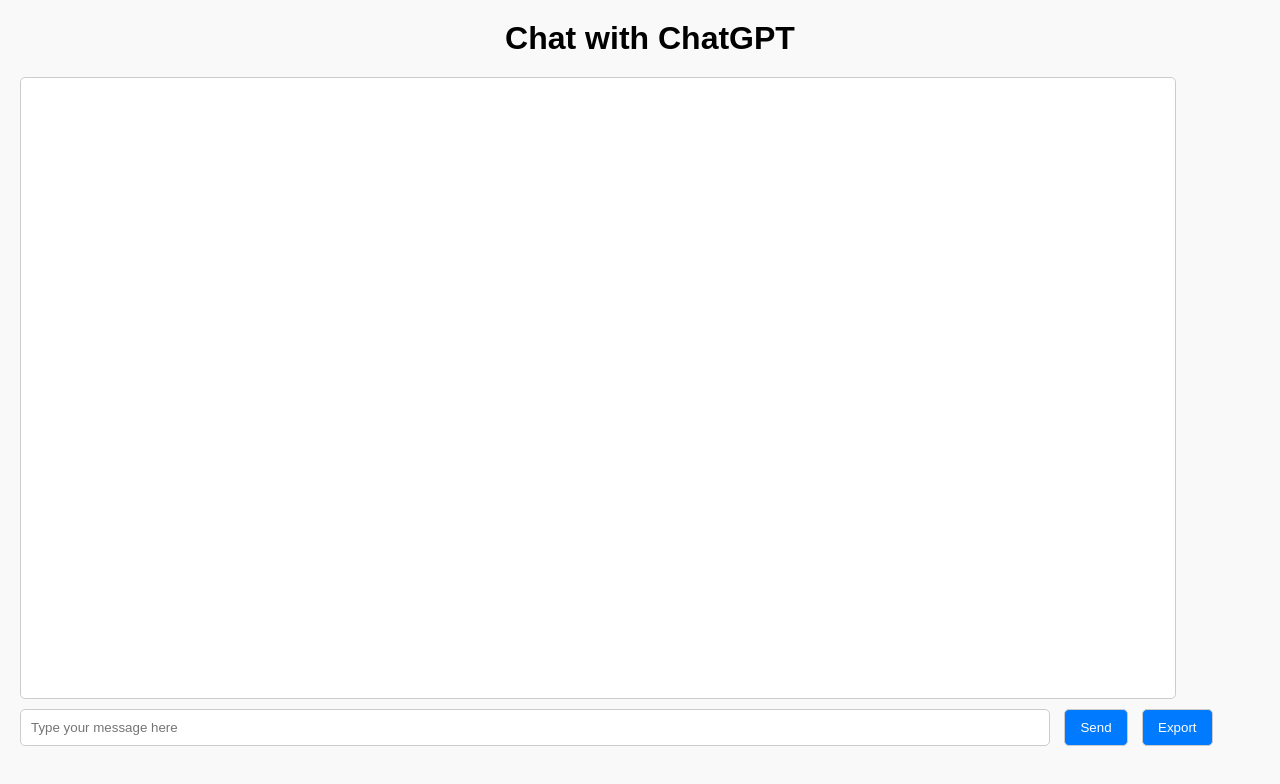
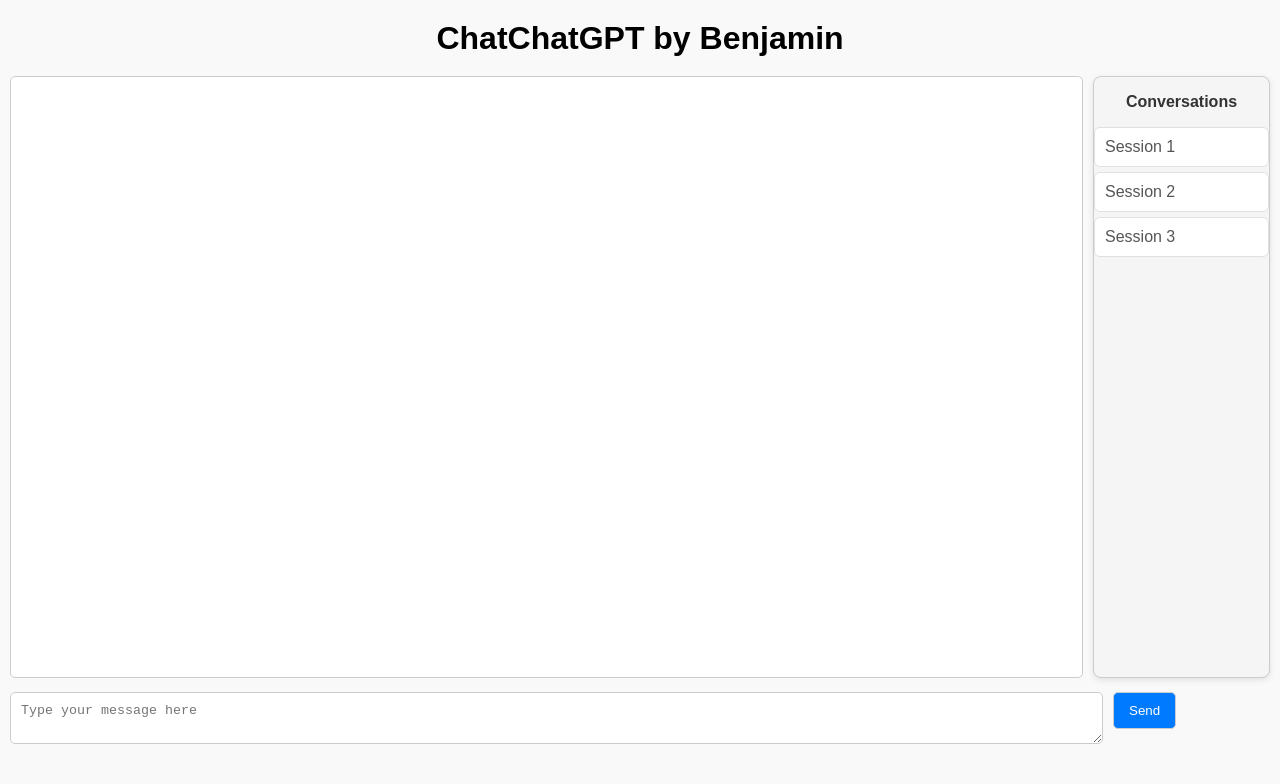
Before and after one commit to binbalenci/chatgpt-webchat-js, a website: page public/index.html in a window 1280 px wide. Drawn offline with nearby package versions, Linux system fonts and the light colour scheme.

Commit message:
Updated to 1.1

```diff
--- /dev/null
+++ b/nodemon.json
@@ -0,0 +1,5 @@
+{
+  "watch": ["public"],
+  "ext": "js,html",
+  "ignore": ["node_modules"]
+}
--- a/public/index.html
+++ b/public/index.html
@@ -13,13 +13,25 @@
 </head>
 
 <body>
-  <h1>Chat with ChatGPT</h1>
+  <h1>ChatChatGPT by Benjamin</h1>
 
-  <div id="chat-box"></div>
+  <div id="chat-container">
+    <div id="chat-box"></div>
+    <div id="conversation-box">
+      <p class="conversation-title">Conversations</p>
+      <ul class="conversation-list">
+        <li class="conversation-item">Session 1</li>
+        <li class="conversation-item">Session 2</li>
+        <li class="conversation-item">Session 3</li>
+      </ul>
+    </div>
+  </div>
 
-  <input type="text" id="message-input" placeholder="Type your message here" />
-  <button id="send-btn">Send</button>
-  <button id="export-btn">Export</button>
+  <div id="input-box">
+    <textarea type="text" id="message-input" placeholder="Type your message here"></textarea>
+    <button id="send-btn">Send</button>
+  </div>
+  <!-- <button id="export-btn">Export</button> -->
 
   <div id="thinking-message" class="thinking" style="display:none;">Thinking...</div>
 
--- a/public/script.js
+++ b/public/script.js
@@ -1,3 +1,5 @@
+let conversationHistory = [{ role: "system", content: "You are a helpful assistant who answers questions about programming and web development and machine learning." }];
+
 const chatBox = document.getElementById("chat-box");
 const messageInput = document.getElementById("message-input");
 const sendBtn = document.getElementById("send-btn");
@@ -40,6 +42,9 @@
   // Display the user's message
   displayMessage(userMessage, "You");
 
+  // Add user's message to conversation history
+  conversationHistory.push({ role: "user", content: userMessage });
+
   // Show "Thinking..." message
   thinkingMessage.style.display = "block";
 
@@ -53,7 +58,7 @@
       headers: {
         "Content-Type": "application/json",
       },
-      body: JSON.stringify({ userMessage }),
+      body: JSON.stringify({ conversationHistory }),
     });
 
     const data = await response.json();
@@ -65,6 +70,7 @@
     if (data.reply) {
       const formattedReply = formatCode(data.reply); // Format any code blocks
       displayMessage(formattedReply, "ChatGPT");
+      conversationHistory.push({ role: "assistant", content: data.reply });
     } else {
       displayMessage("Sorry, something went wrong.", "ChatGPT");
     }
@@ -77,30 +83,30 @@
 
 // Handle Enter key press to send message
 messageInput.addEventListener("keydown", (e) => {
-  if (e.key === "Enter") {
+  if (e.key === "Enter" && !e.shiftKey) {
     e.preventDefault(); // Prevent the default action (new line)
     sendBtn.click(); // Trigger the send button click
   }
 });
 
 // Function to export chat log to a .txt file
-exportBtn.addEventListener("click", () => {
-  let chatLog = "";
+// exportBtn.addEventListener("click", () => {
+//   let chatLog = "";
 
-  // Loop through all messages and add to the chat log
-  const messages = document.querySelectorAll(".message");
-  messages.forEach((message) => {
-    const sender = message.querySelector("span").textContent;
-    const messageText = message.querySelector("span + span").textContent;
-    chatLog += `${sender}: ${messageText}\n\n`;
-  });
+//   // Loop through all messages and add to the chat log
+//   const messages = document.querySelectorAll(".message");
+//   messages.forEach((message) => {
+//     const sender = message.querySelector("span").textContent;
+//     const messageText = message.querySelector("span + span").textContent;
+//     chatLog += `${sender}: ${messageText}\n\n`;
+//   });
 
-  // Create a Blob object from the chat log text
-  const blob = new Blob([chatLog], { type: "text/plain" });
+//   // Create a Blob object from the chat log text
+//   const blob = new Blob([chatLog], { type: "text/plain" });
 
-  // Create a link element and trigger a download
-  const link = document.createElement("a");
-  link.href = URL.createObjectURL(blob);
-  link.download = "chat_log.txt"; // Name of the file to download
-  link.click();
-});
+//   // Create a link element and trigger a download
+//   const link = document.createElement("a");
+//   link.href = URL.createObjectURL(blob);
+//   link.download = "chat_log.txt"; // Name of the file to download
+//   link.click();
+// });
--- a/public/styles.css
+++ b/public/styles.css
@@ -1,7 +1,7 @@
 body {
   flex: 1;
   margin: 0;
-  padding-left: 20px;
+  padding: 0;
   font-family: Arial, sans-serif;
   background-color: #f9f9f9;
 }
@@ -11,19 +11,43 @@
   text-align: center;
 }
 
+#chat-container {
+  display: flex;
+  flex-direction: row;
+  align-items: center;
+  height: 600px;
+  gap: 10px;
+  margin: 0 10px;
+}
+
 #chat-box {
-  width: 90%;
-  height: 600px;
+  width: 85%;
+  height: 100%;
   border: 1px solid #ccc;
-  padding: 10px;
   overflow-y: scroll;
   background-color: white;
-  margin-bottom: 10px;
   border-radius: 5px;
 }
 
+#conversation-box {
+  height: 100%;
+  flex: 1;
+  border: 1px solid #ccc;
+  overflow-y: scroll;
+  background-color: white;
+  border-radius: 5px;
+}
+
+#input-box {
+  display: flex;
+  margin-top: 15px;
+  margin-left: 10px;
+  margin-right: 10px;
+  align-items: flex-start;
+}
+
 #message-input {
-  width: 80%;
+  width: 85%;
   padding: 10px;
   border-radius: 5px;
   border: 1px solid #ccc;
@@ -36,6 +60,7 @@
   border: 1px solid #ccc;
   background-color: #007bff;
   color: white;
+  /* flex: 1; */
 }
 
 button:hover {
@@ -84,3 +109,57 @@
   text-align: center;
   margin-top: 10px;
 }
+
+/* Container styling */
+#conversation-box {
+  /* display: flex; */
+  width: 250px;
+  background-color: #f5f5f5;
+  border-radius: 8px;
+  /* padding: 12px; */
+  box-shadow: 0 2px 6px rgba(0, 0, 0, 0.1);
+  font-family: Arial, sans-serif;
+  flex-direction: column;
+}
+
+/* Title styling */
+.conversation-title {
+  font-size: 1em;
+  font-weight: bold;
+  margin-bottom: 16px;
+  color: #333;
+  text-align: center;
+}
+
+/* List styling */
+.conversation-list {
+  list-style-type: none;
+  padding: 0;
+  margin: 0;
+}
+
+/* Individual conversation item styling */
+.conversation-item {
+  padding: 10px;
+  margin-bottom: 5px;
+  background-color: #ffffff;
+  border: 1px solid #e0e0e0;
+  border-radius: 6px;
+  color: #555;
+  cursor: pointer;
+  transition: background-color 0.3s ease, transform 0.2s ease;
+}
+
+/* Hover effect */
+.conversation-item:hover {
+  background-color: #e0f7fa;
+  /* transform: translateX(5px); */
+  color: #00796b;
+}
+
+/* Active state styling */
+.conversation-item.active {
+  background-color: #00796b;
+  color: #fff;
+  font-weight: bold;
+}
```
Also changed, not shown: models/ConversationModel.js (added, +16 -0 lines), package.json (+4 -3 lines), server.js (+62 -4 lines), CHANGELOG.md (added).
